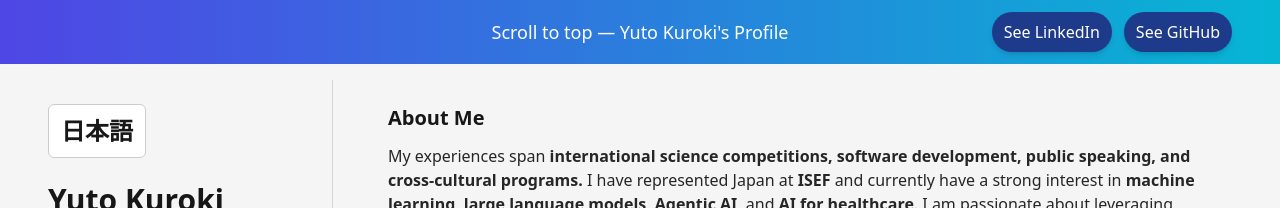
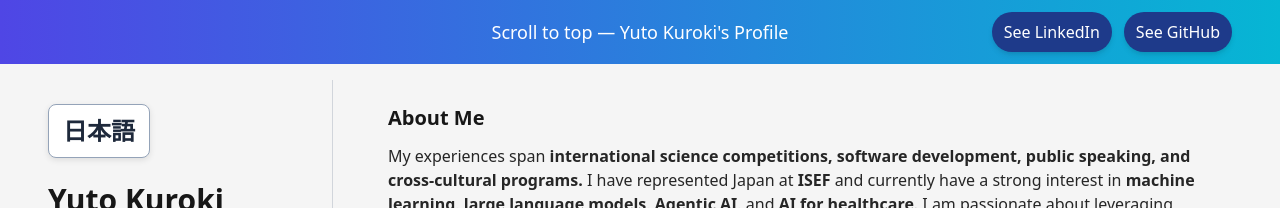
Before and after one commit to dronerd/yutokuroki-introduction-v1, a Next.js app: page / in a window 1280 px wide. Shown: the top 208 px of the page. Built offline with nearby package versions, Linux system fonts and the light colour scheme.

Commit message:
fix: improved visibility of language toggle button

```diff
--- a/app/components/LanguageToggle.tsx
+++ b/app/components/LanguageToggle.tsx
@@ -19,13 +19,15 @@ export default function LanguageToggle() {
       onClick={() => router.push(targetPath)}
       aria-label={`Switch language to ${isJa ? "English" : "Japanese"}`}
       style={{
-        padding: "8px 12px",
-        borderRadius: 6,
-        border: "1px solid #ccc",
-        background: "white",
+        padding: "8px 14px",
+        borderRadius: 8,
+        border: "1px solid #94a3b8", // darker gray
+        background: "#ffffff",
+        color: "#1e293b", // dark text
         cursor: "pointer",
         fontSize: "1.5rem",
         fontWeight: 600,
+        boxShadow: "0 2px 6px rgba(0,0,0,0.1)",
       }}
     >
       {label}
```
